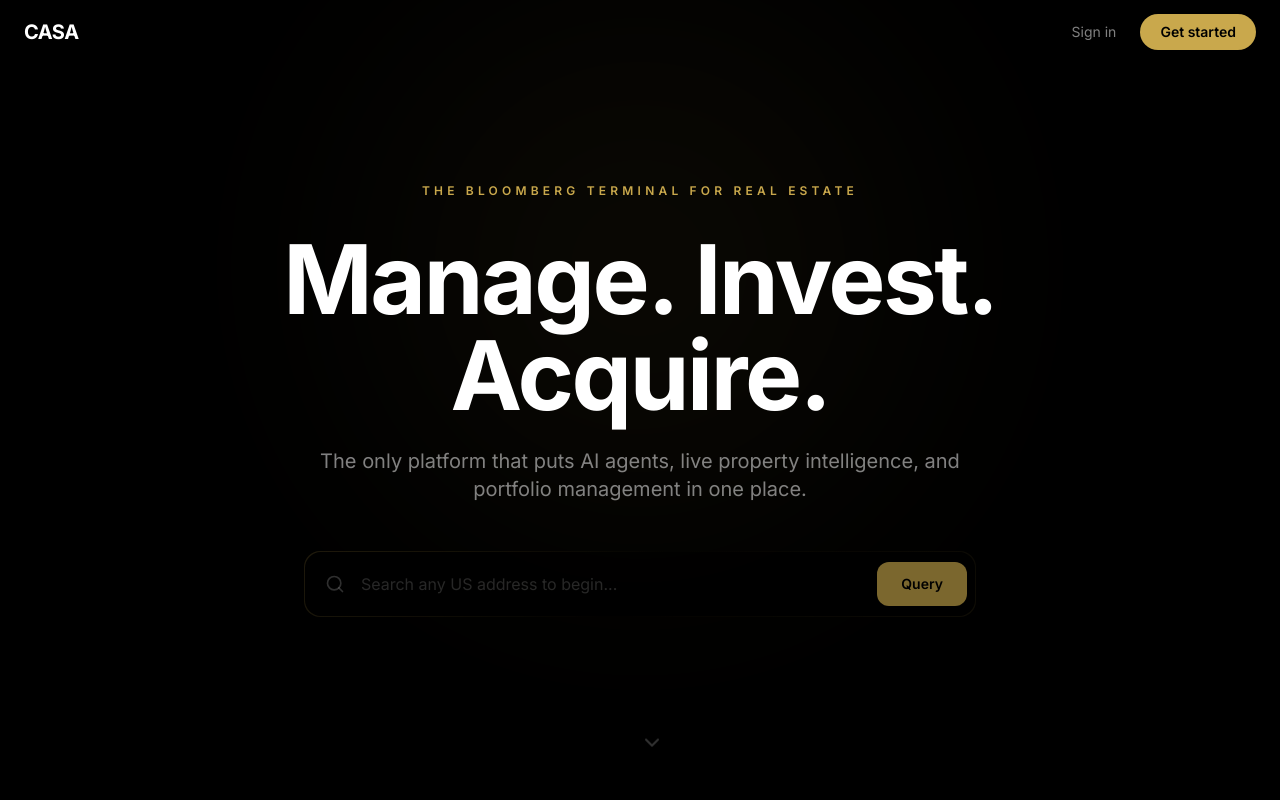
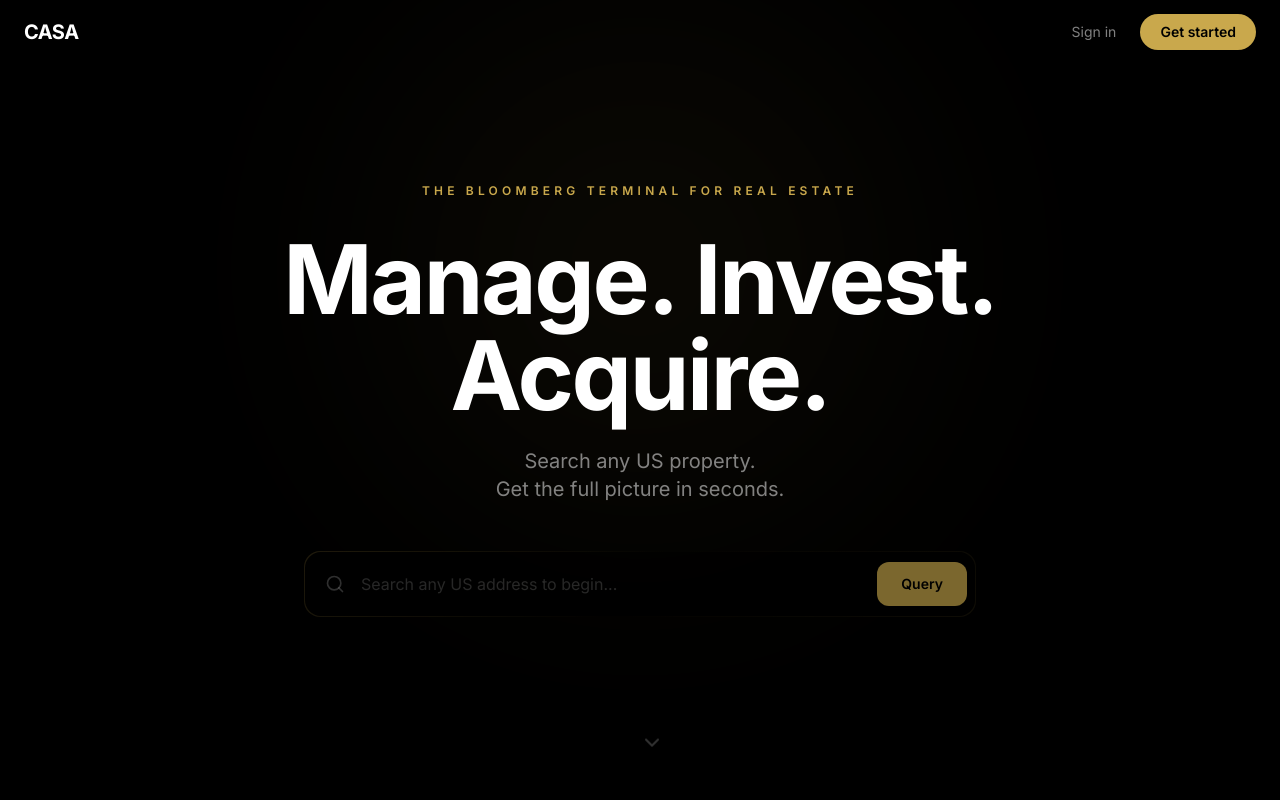
Before and after one commit to raeganmbeckh-jpg/casa-app, a Next.js app: page / in a window 1280 px wide. Shown: the top 800 px of the page. Built offline with nearby package versions, Linux system fonts and the light colour scheme.

Commit message:
Update hero subtext copy

```diff
--- a/src/app/page.tsx
+++ b/src/app/page.tsx
@@ -213,8 +213,9 @@ export default function LandingPage() {
           }`}
           style={{ color: "rgba(255,255,255,0.5)", fontFamily: "var(--font-inter)" }}
         >
-          The only platform that puts AI agents, live property intelligence,
-          and portfolio management in one place.
+          Search any US property.
+          <br />
+          Get the full picture in seconds.
         </p>
 
         {/* Search Bar */}
```
